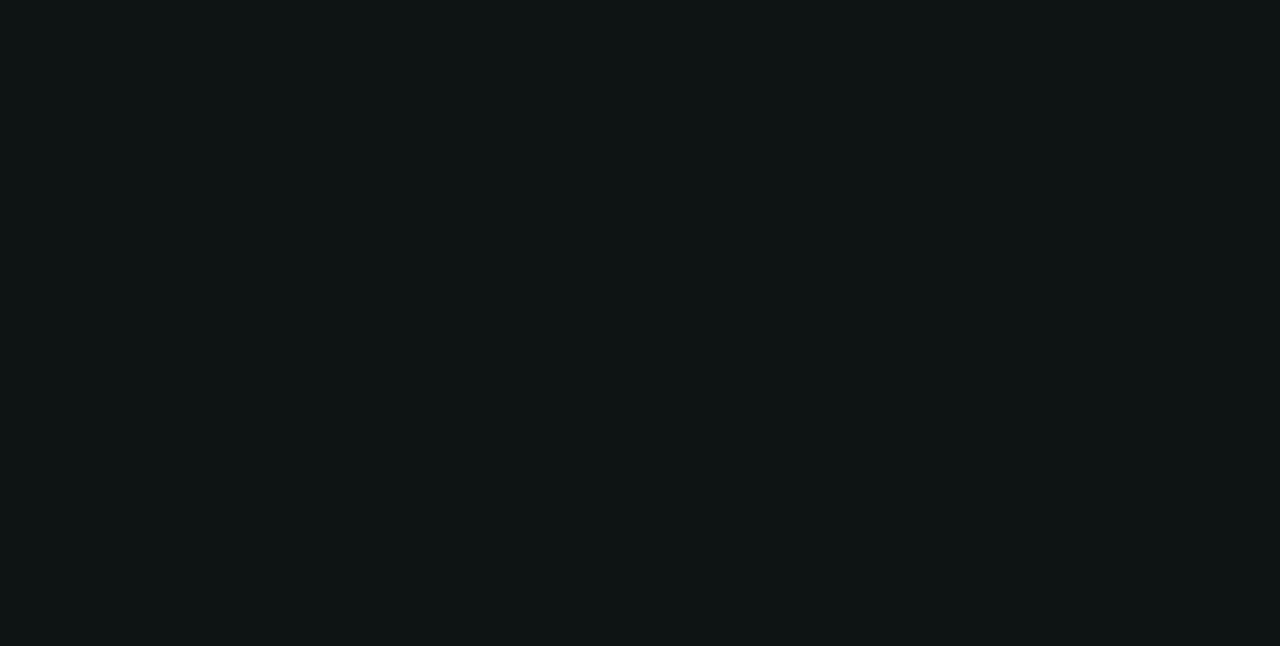
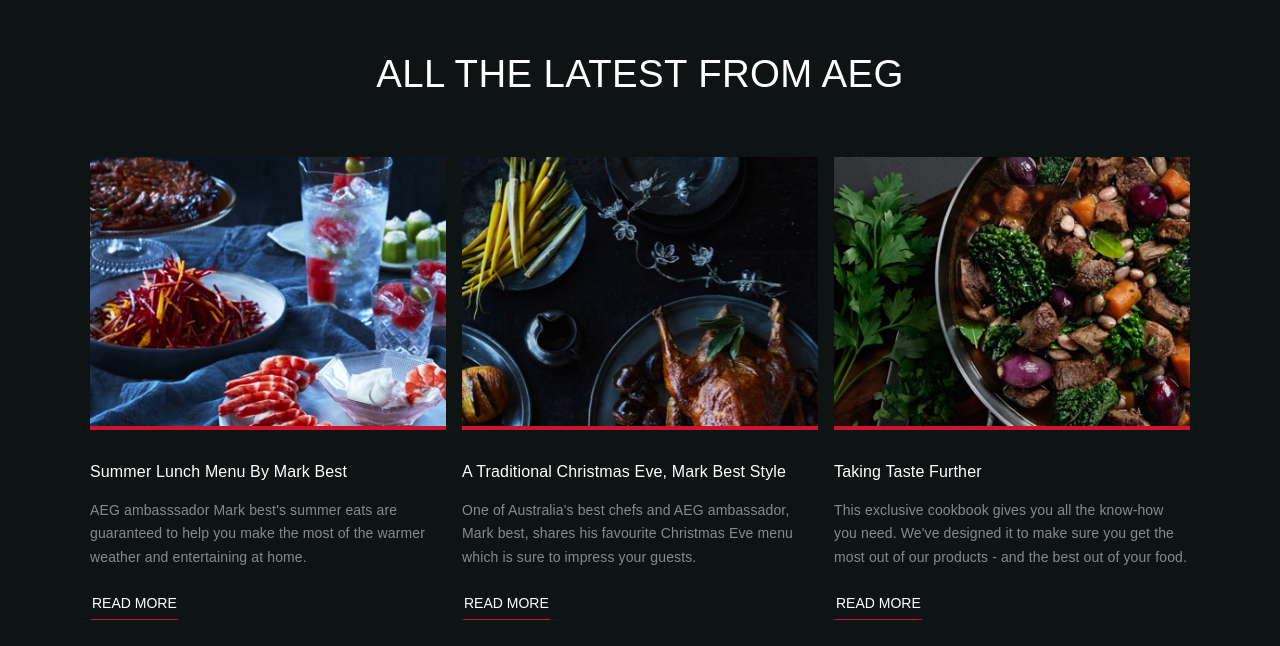
Before and after one commit to gill-es/orchard-fed-test, a React (Vite) app: page / in a window 1280 px wide. Shown: the part 892-1538 px from the top of the page. Before the commit the page ends 864 px from the top, so only its background shows below. Built offline with nearby package versions, Linux system fonts and the light colour scheme; a web font is replaced by a local one.

Commit message:
Add latest section to main

```diff
--- a/src/App.tsx
+++ b/src/App.tsx
@@ -1,5 +1,6 @@
 import React from "react";
 import { Landing } from "./pages/Landing/Landing";
+import { Latest } from "./pages/Latest/Latest";
 import "./App.scss";
 
 const App: React.FC = () => {
@@ -7,6 +8,7 @@
     <div className="App">
       <main>
         <Landing />
+        <Latest />
       </main>
     </div>
   );
```
